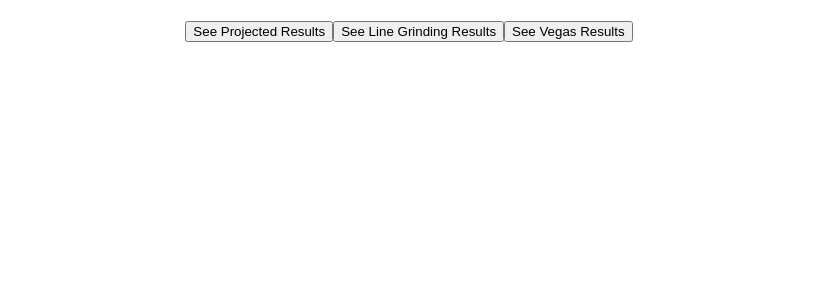
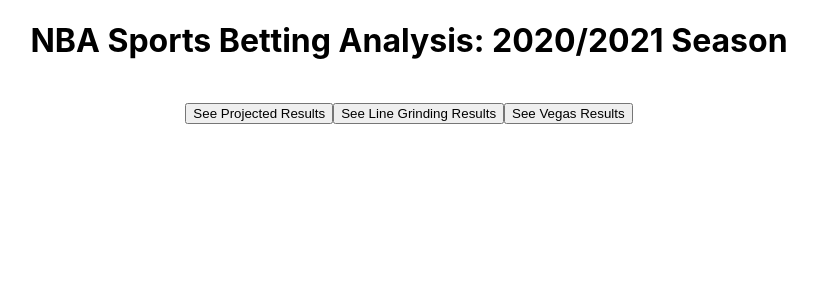
Before and after one commit to aaronw4/NBA-back-testing, a React (Create React App) app in the folder sportsbook/: page / in a window 1280 px wide. Shown: the top 300 px of the page, without its empty margins (231-1048 px from the left). Built offline with nearby package versions, Linux system fonts and the light colour scheme; no server answers.

Commit message:
Imported and added route for title banner

```diff
--- a/sportsbook/src/App.js
+++ b/sportsbook/src/App.js
@@ -5,6 +5,7 @@ import { StatsContext } from './Context/StatsContext';
 import { ResultsContext } from './Context/ResultsContext';
 import { ResultsData } from './Functions/resultsData';
 import './App.css';
+import TitleBanner from './Components/titleBanner';
 import Home from './Components/home';
 import Results from './Components/results';
 import ResultsDetails from './Components/resultDetails';
@@ -66,6 +67,7 @@ function App() {
     <div className="App">
       <StatsContext.Provider value={stats}>
         <ResultsContext.Provider value={{results, selected, inputResults}}>
+          <Route path='/' component={TitleBanner}/>
           <Route exact path="/" component={Home}/>
           <Route path='/results-vegas' component={ResultsVegas}/>
           <Route path='/vegas-details' component={VegasDetails}/>
```
